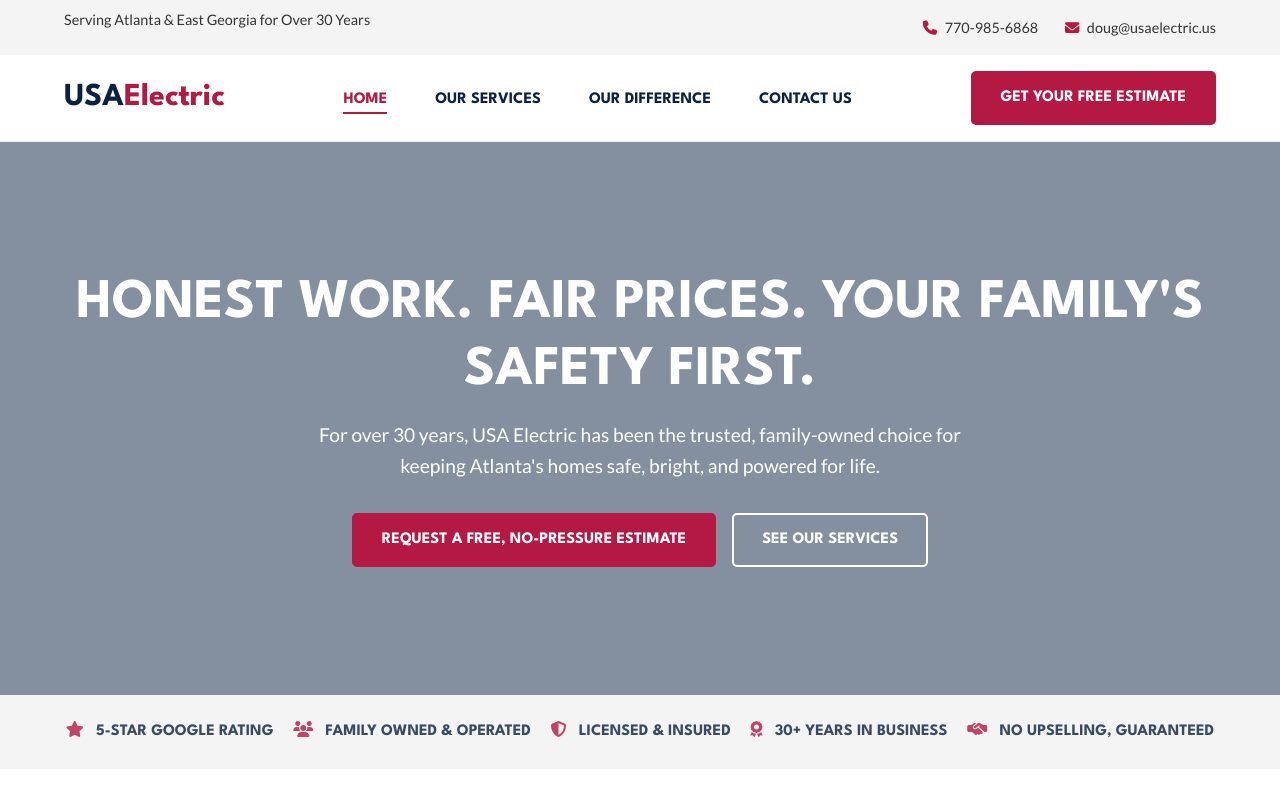
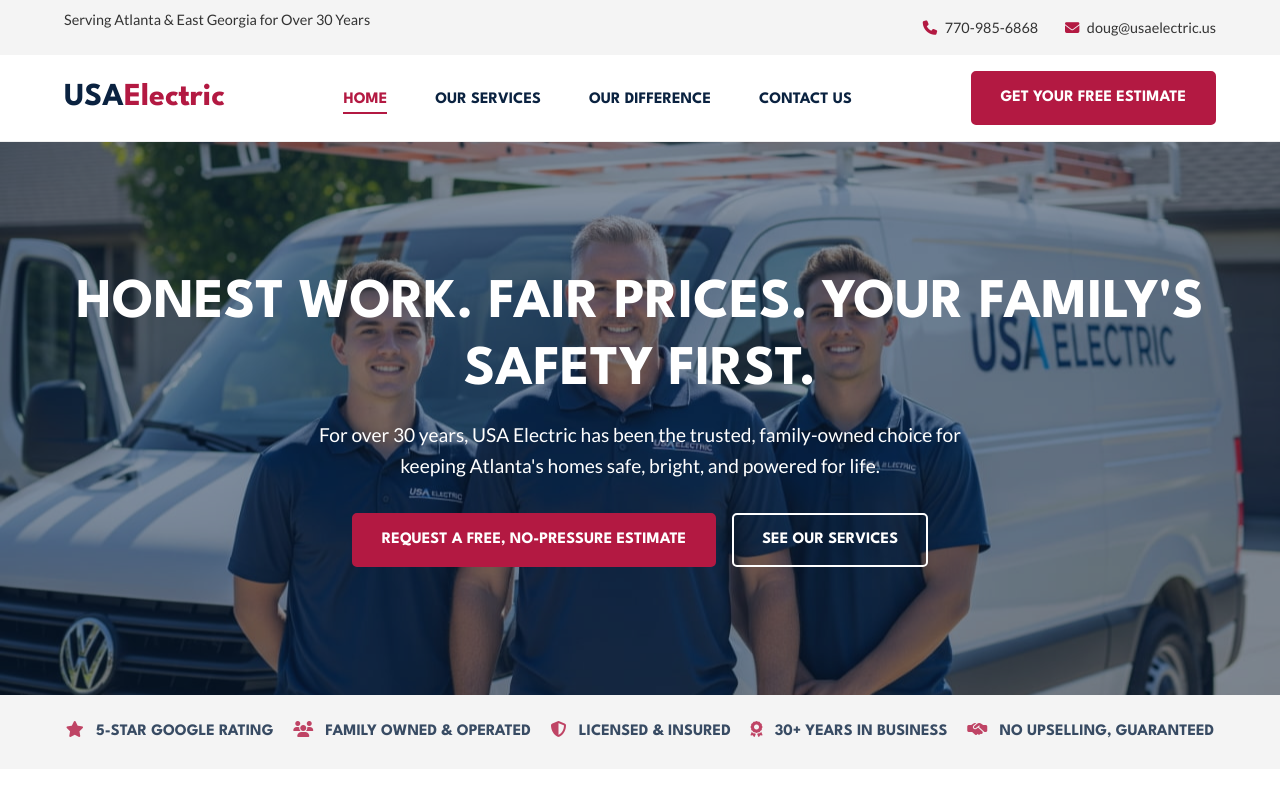
Before and after one commit to ThomaKoli/USA-Electric-Inc, a plain HTML site: page index.html in a window 1280 px wide. Shown: the top 800 px of the page. Drawn offline with Linux system fonts and the light colour scheme.

Commit message:
Fix hero image case sensitivity

```diff
--- a/css/style.css
+++ b/css/style.css
@@ -308,7 +308,7 @@
 /* 1. Homepage */
 .hero {
     /* CRITICAL: Replace with professional team photo */
-    background-image: url('images/team-banner.jpg');
+    background-image: url('/images/team-banner.jpg');
     background-size: cover;
     background-position: center;
     color: var(--text-white);
```
